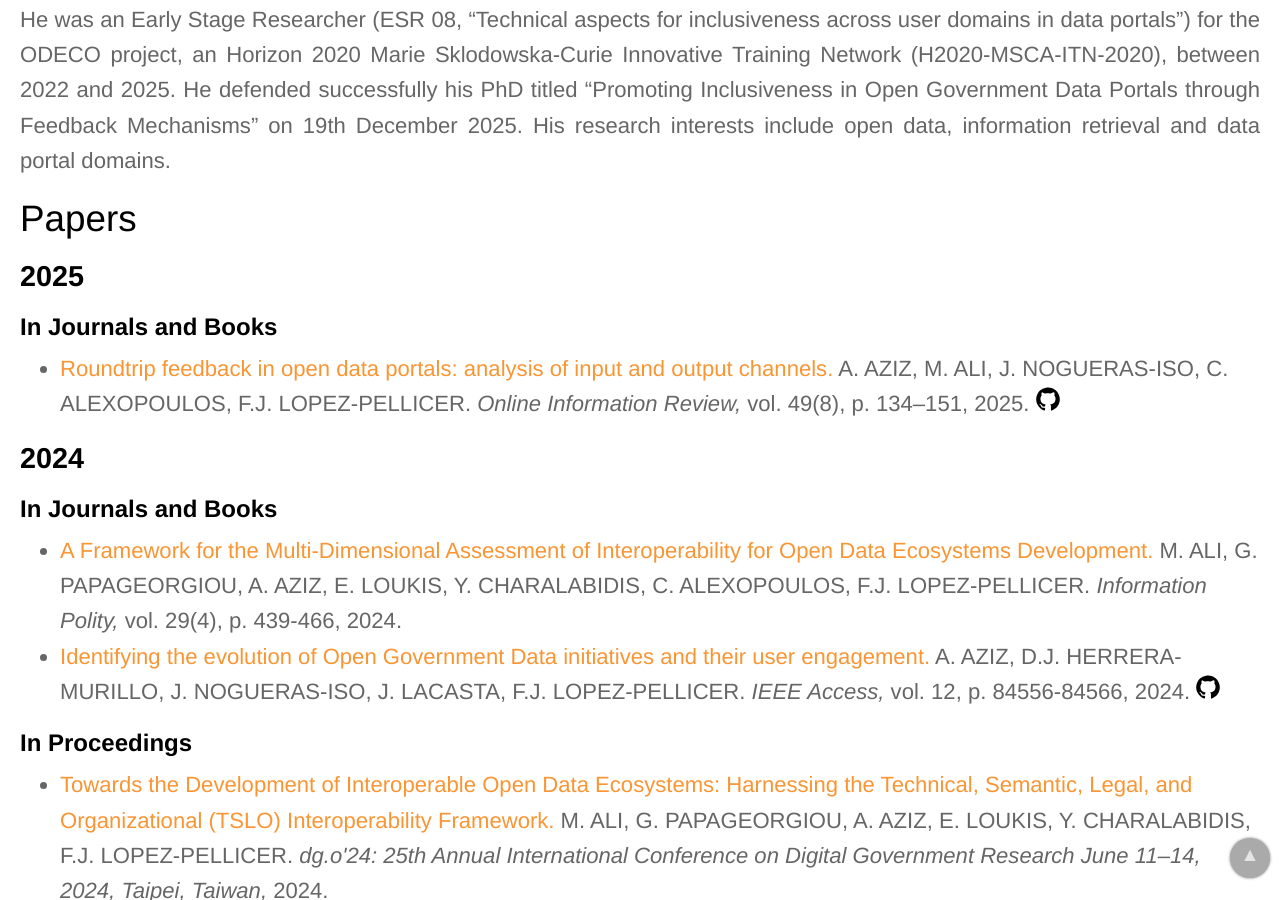
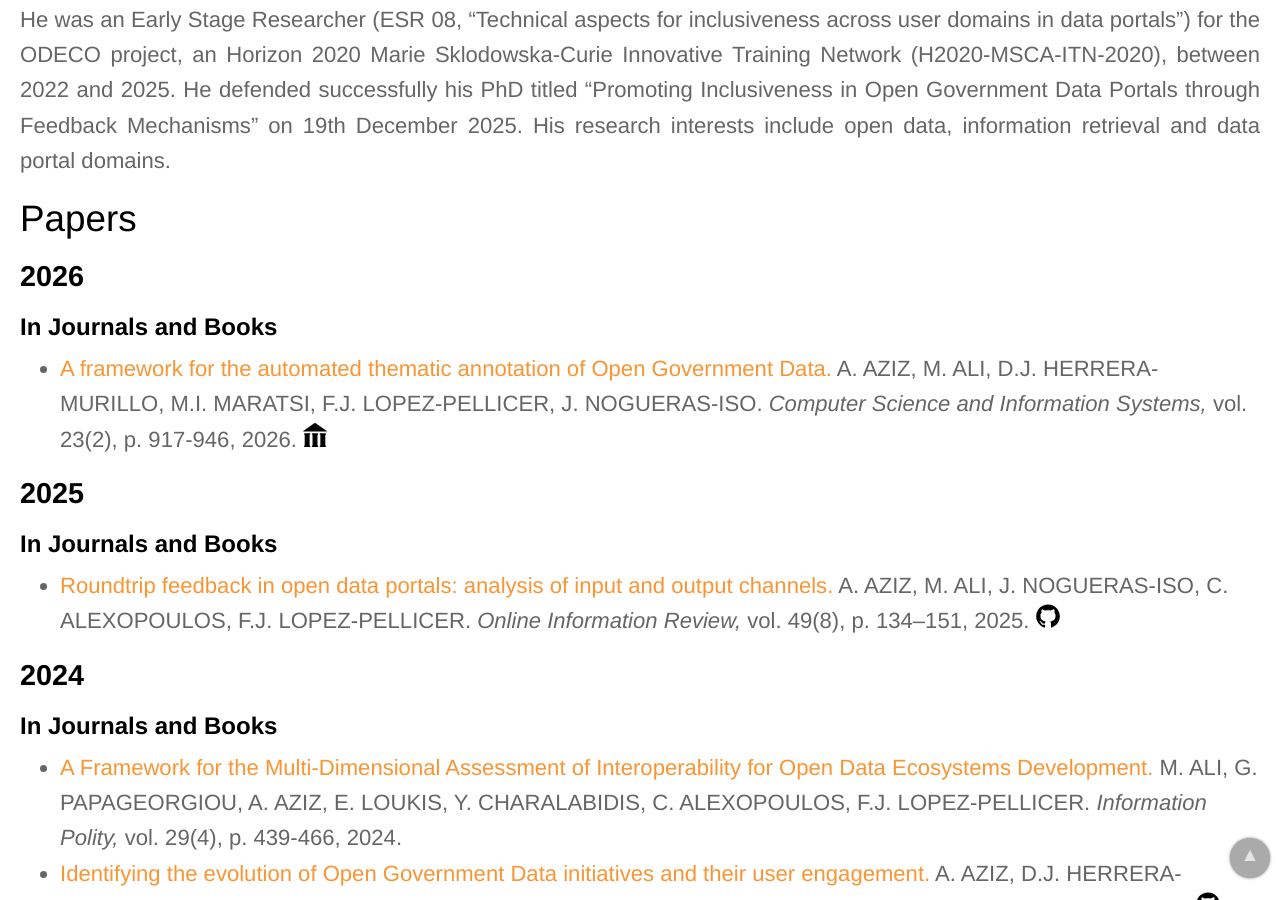
Before and after one commit to IAAA-Lab/IAAA-Lab.github.io, a Jekyll site: the page built from _staff/aziz.md, in a window 1280 px wide and 900 px high, scrolled down 718 px. Built offline with Jekyll 4.4.1, drawn with Linux system fonts in a browser that asks for light colours.

Commit message:
Paper published in COMSIS

```diff
--- a/_data/papers.yml
+++ b/_data/papers.yml
@@ -1,6 +1,15 @@
 # Importante: dentro de este fichero los artículos tienen que estar ordenados por año
 # (los más recientes primero) y dentro de cada año primero van los libros, luego los
 # artículos de revista y capítulos de libro y finalmente los artículos de congreso
+# -------------------
+- title: "A framework for the automated thematic annotation of Open Government Data"
+  url: https://doi.org/10.2298/CSIS251029022A
+  authors: A. AZIZ, M. ALI, D.J. HERRERA-MURILLO, M.I. MARATSI, F.J. LOPEZ-PELLICER, J. NOGUERAS-ISO
+  publication: "Computer Science and Information Systems"
+  publication_detail: "vol. 23(2), p. 917-946"
+  year: 2026
+  doi: 10.2298/CSIS251029022A
+  open_repo_url: https://doi.org/10.5281/zenodo.18317554
 # -------------------
 - title: "Multivariate integration of time series with ML for corn price forecasting in Colombia"
   url: https://doi.org/10.1016/j.eswa.2025.129822
```
